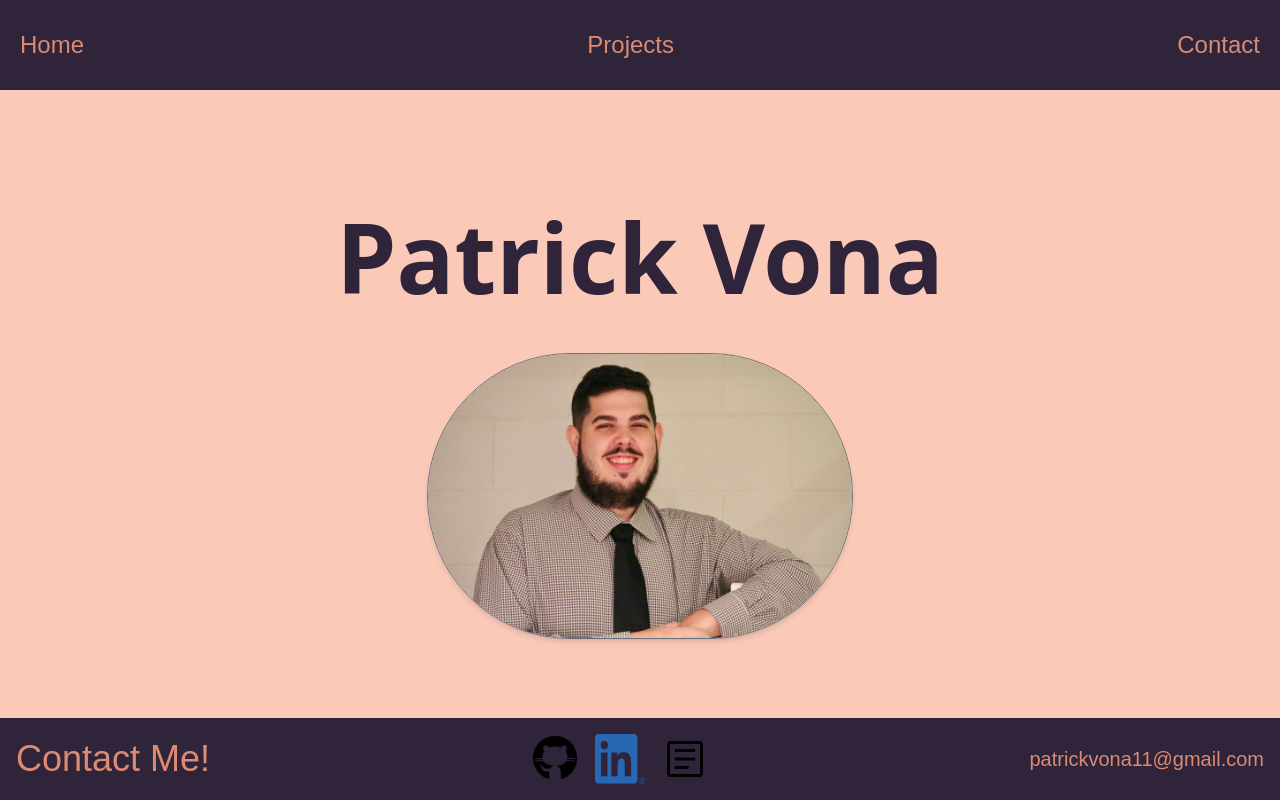
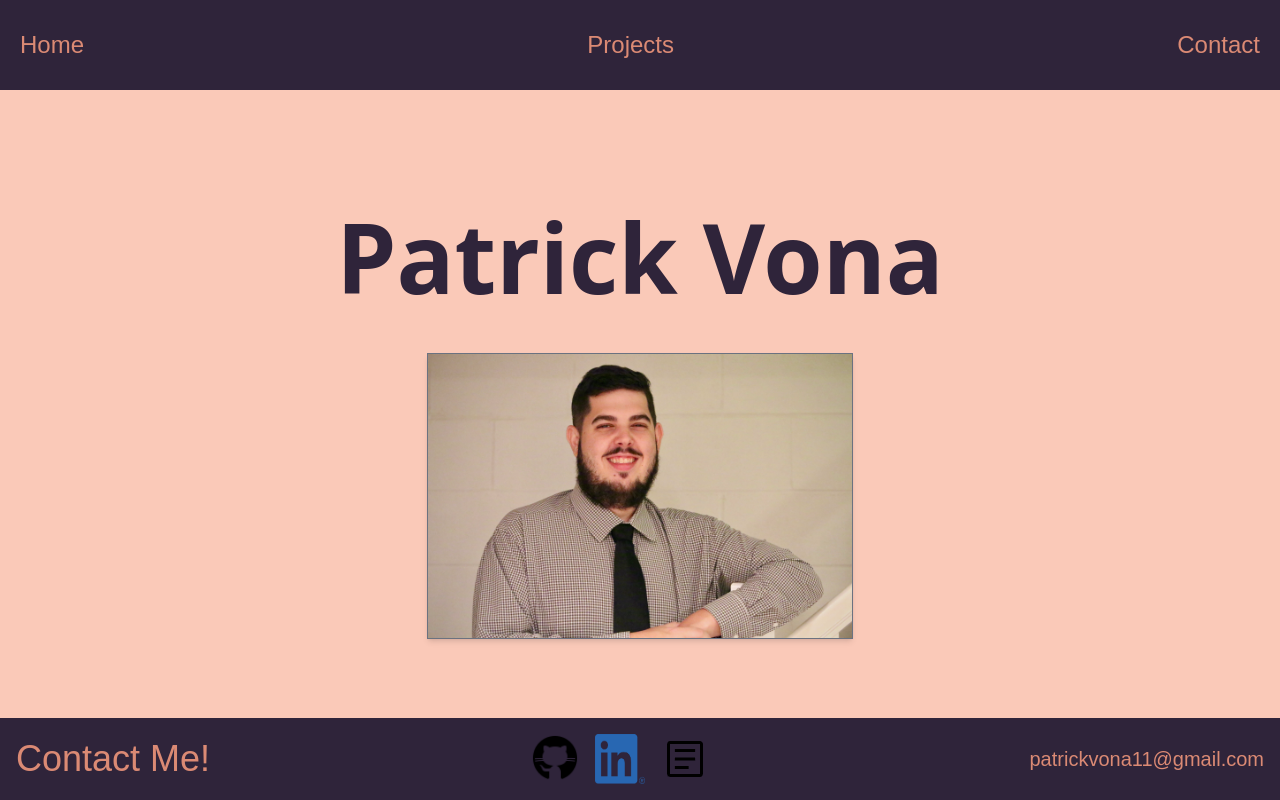
Before and after one commit to Pvon11/wonderful-portfolio, a React (Create React App) app: page / in a window 1280 px wide. Built offline with nearby package versions, Linux system fonts and the light colour scheme.

Commit message:
got rid of rounded pic

```diff
--- a/src/components/Home.js
+++ b/src/components/Home.js
@@ -20,7 +20,7 @@ export default function Home() {
             onMouseLeave={() => setShowInfo(false)}
           >
             <img
-              className="w-full h-auto mx-auto rounded-full shadow-md border border-gray-500 filter hover:grayscale-100 hover:opacity-20 hover:scale-105 sm:w-full md:w-full lg:w-2/3"
+              className="w-full h-auto mx-auto shadow-md border border-gray-500 filter hover:grayscale-100 hover:opacity-20 hover:scale-105 sm:w-full md:w-full lg:w-2/3"
               src={picture}
               alt="Profile"
             />
@@ -30,7 +30,7 @@ export default function Home() {
               }`}
               style={{ pointerEvents: "none" }}
             >
-              <p className="text-center font-burtons text-notindigo font-extrabold ">
+              <p className="text-center font-burtons text-notindigo font-extrabold">
                 I am a passionate MERN full-stack web developer who recently
                 graduated UPENN's FSF Bootcamp. It equipped me with expertise in
                 developing resilient and dynamic web applications. In my free
```
